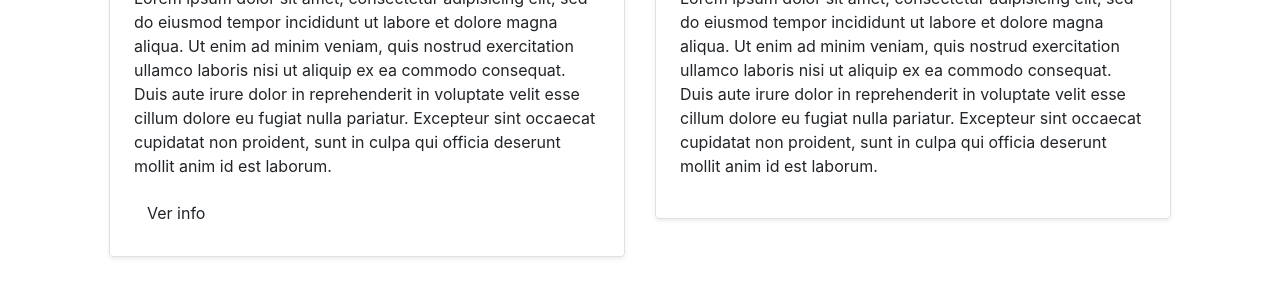
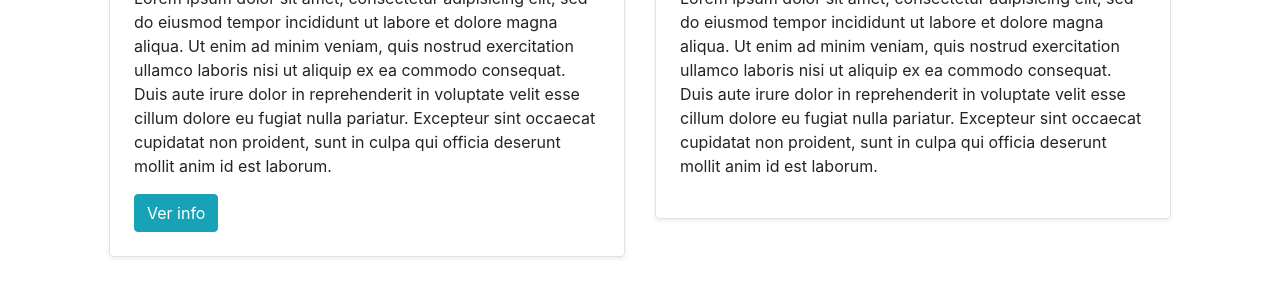
Before and after one commit to renesalen/componentes-bs4.5, a plain HTML site: page index.html in a window 1280 px wide. Shown: the part 165-462 px from the top of the page. Drawn offline with nearby package versions, Linux system fonts and the light colour scheme.

Commit message:
boton con color fondo

```diff
--- a/index.html
+++ b/index.html
@@ -23,7 +23,7 @@
                     consequat. Duis aute irure dolor in reprehenderit in voluptate velit esse
                     cillum dolore eu fugiat nulla pariatur. Excepteur sint occaecat cupidatat non
                     proident, sunt in culpa qui officia deserunt mollit anim id est laborum.</p>
-                    <button type="submit" class="btn">Ver info</button>
+                    <button type="submit" class="btn btn-info">Ver info</button>
                 </div>
             </article>
             <article class="col-sm-6">
```
